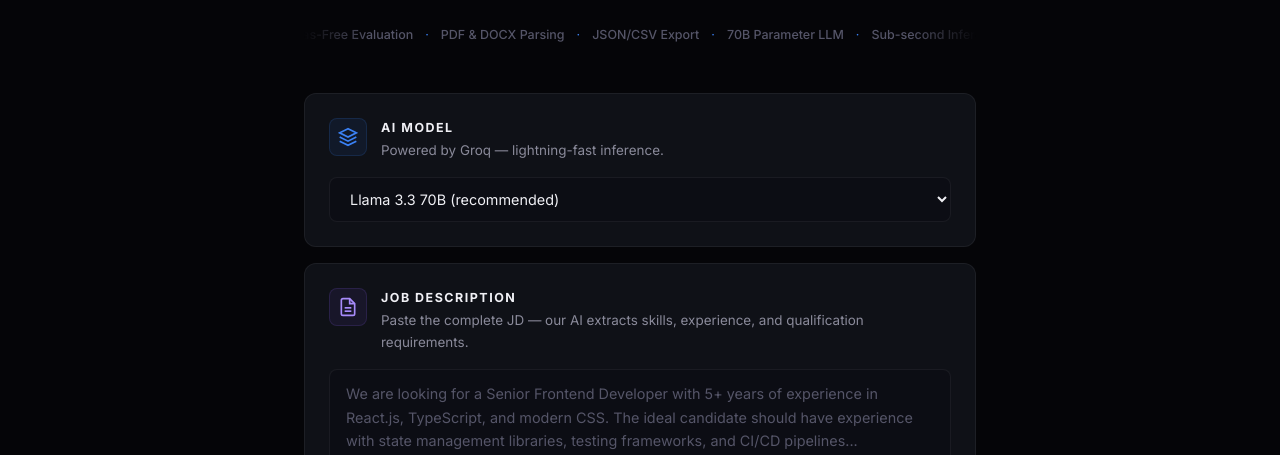
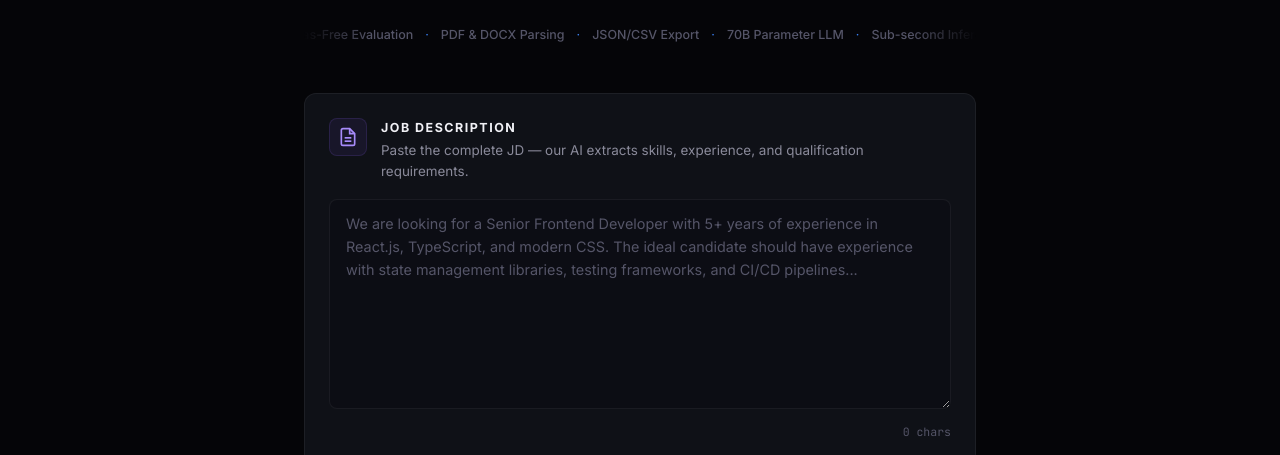
Before and after one commit to Utkarsh322/hire_iq, a plain HTML site: page index.html in a window 1280 px wide. Shown: the part 345-800 px from the top of the page. Drawn offline with nearby package versions, Linux system fonts and the light colour scheme; a script that the page names is missing.

Commit message:
Hardcode Mixtral model and remove model selector from UI

```diff
--- a/app.js
+++ b/app.js
@@ -271,7 +271,7 @@ function updateProgress(step, text, pct) {
 
 // ═══════════ AI API (GROQ ONLY) ═══════════
 async function callAIAPI(systemPrompt, userMessage) {
-  const model = $('#modelSelect').value;
+  const model = 'mixtral-8x7b-32768';
   updateProgress(2, `Calling Groq/${model}…`, 40);
 
   // Hardcoded Groq Key (obfuscated to bypass GitHub secret scanning)
--- a/index.html
+++ b/index.html
@@ -91,26 +91,6 @@
           </div>
         </div>
 
-        <!-- Model Selection Card -->
-        <div class="card" id="modelCard">
-          <div class="card-header">
-            <div class="card-icon">
-              <svg width="20" height="20" viewBox="0 0 24 24" fill="none" stroke="currentColor" stroke-width="2"><path d="M12 2L2 7l10 5 10-5-10-5z"/><path d="M2 17l10 5 10-5"/><path d="M2 12l10 5 10-5"/></svg>
-            </div>
-            <div>
-              <h2>AI MODEL</h2>
-              <p class="card-desc">Powered by Groq — lightning-fast inference.</p>
-            </div>
-          </div>
-          <div class="model-selector">
-            <select id="modelSelect">
-              <option value="llama-3.3-70b-versatile">Llama 3.3 70B (recommended)</option>
-              <option value="llama-3.1-8b-instant">Llama 3.1 8B Instant (fast)</option>
-              <option value="gemma2-9b-it">Gemma 2 9B</option>
-              <option value="mixtral-8x7b-32768">Mixtral 8x7B</option>
-            </select>
-          </div>
-        </div>
 
         <!-- JD Card -->
         <div class="card" id="jdCard">
```
